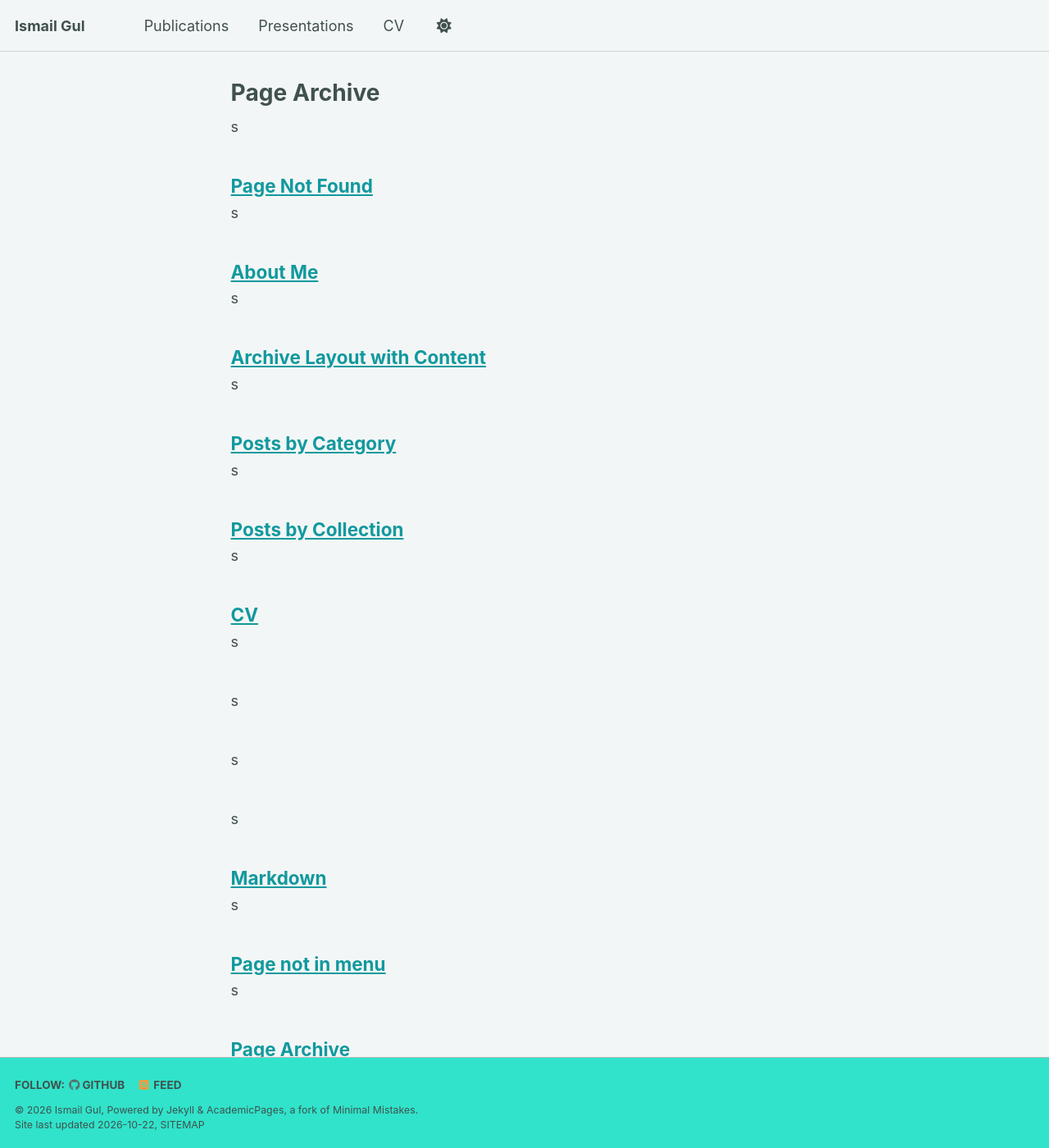
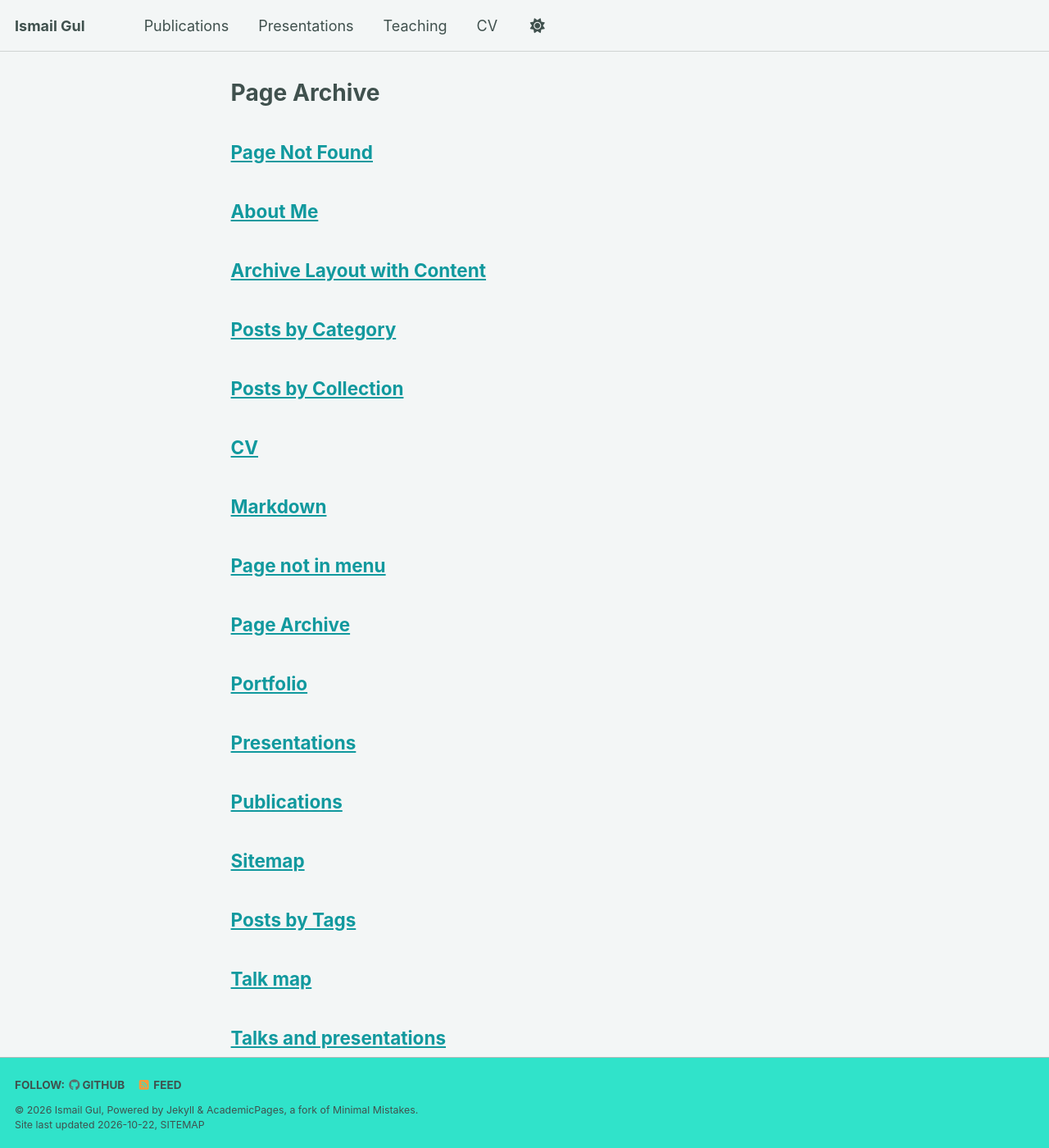
Before and after one commit to igul94/ismailgul.github.io, a Jekyll site: the page built from _pages/page-archive.html, in a window 1280 px wide and 1400 px high. Shown: the whole window at 82% size. Built offline with Jekyll 4.4.1, drawn with Linux system fonts in a browser that asks for light colours; a style sheet for code colours, icons or effects is not loaded.

Commit message:
Enable teaching navigation link
Add the Teaching page to the main navigation and clean up minor template markup issues in the archive and presentations pages.

```diff
--- a/_data/navigation.yml
+++ b/_data/navigation.yml
@@ -17,8 +17,8 @@ main:
   #- title: "Talks"
   #  url: /talks/
 
-  #- title: "Teaching"
-  #  url: /teaching/
+  - title: "Teaching"
+    url: /teaching/
 
   #- title: "Portfolio"
   #  url: /portfolio/
--- a/_includes/archive-single.html
+++ b/_includes/archive-single.html
@@ -24,7 +24,7 @@
           {% endif %}
           alt="">
       </div>
-    {% endif %}s
+    {% endif %}
 
     <h2 class="archive__item-title" itemprop="headline">
       {% if post.permalink contains "http" %}
--- a/_pages/presentations.html
+++ b/_pages/presentations.html
@@ -1,4 +1,3 @@
-
 ---
 layout: archive
 title: "Presentations"
```
